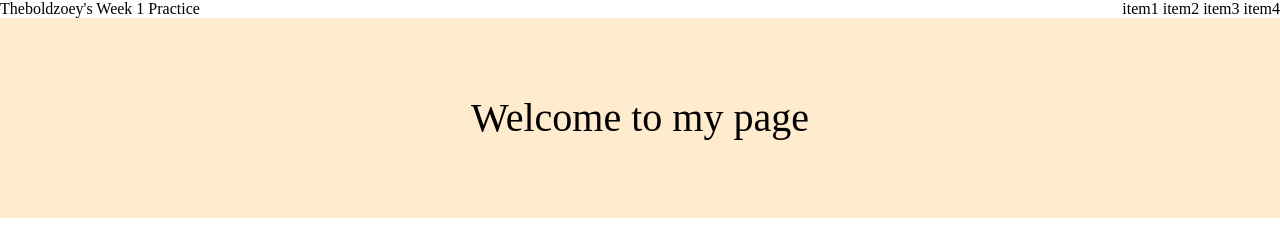
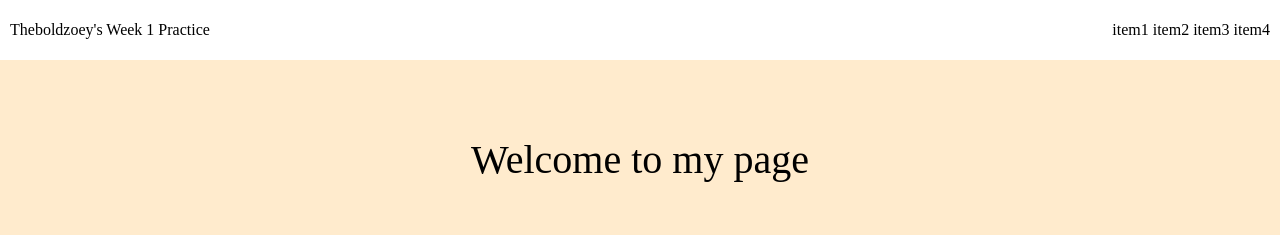
Before and after one commit to theboldzoey/Wehelp-phase1, a plain HTML site: page week1/index.html in a window 1280 px wide. Shown: the top 235 px of the page. Drawn offline with Linux system fonts and the light colour scheme.

Commit message:
4th commit

```diff
--- a/week1/style.css
+++ b/week1/style.css
@@ -4,6 +4,11 @@
 .nav {
   display: flex;
   justify-content: space-between;
+  align-items: center;
+  padding: 10px;
+}
+.headline {
+  line-height: 40px;
 }
 .desktop-menu {
   display: block;
```
